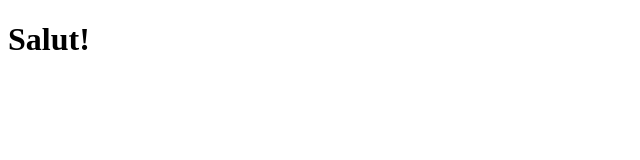
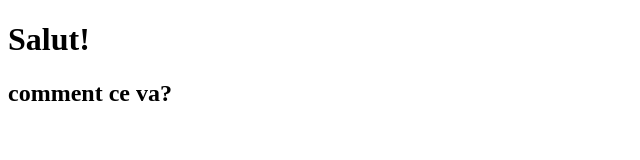
Before and after one commit to gastaldon/hello, a plain HTML site: page Index.html in a window 1280 px wide. Shown: the whole page, without its empty margins (0-640 px from the left). Drawn offline with Linux system fonts and the light colour scheme.

Commit message:
ajout d'un titre h2

```diff
--- a/Index.html
+++ b/Index.html
@@ -5,6 +5,8 @@
 	<title>Exercice git et github</title>
 </head>
 <body>
-	<h1>Salut!</h1>
+		<h1>Salut!</h1>
+		<h2>comment ce va?</h2>
+
 </body>
 </html>
```
